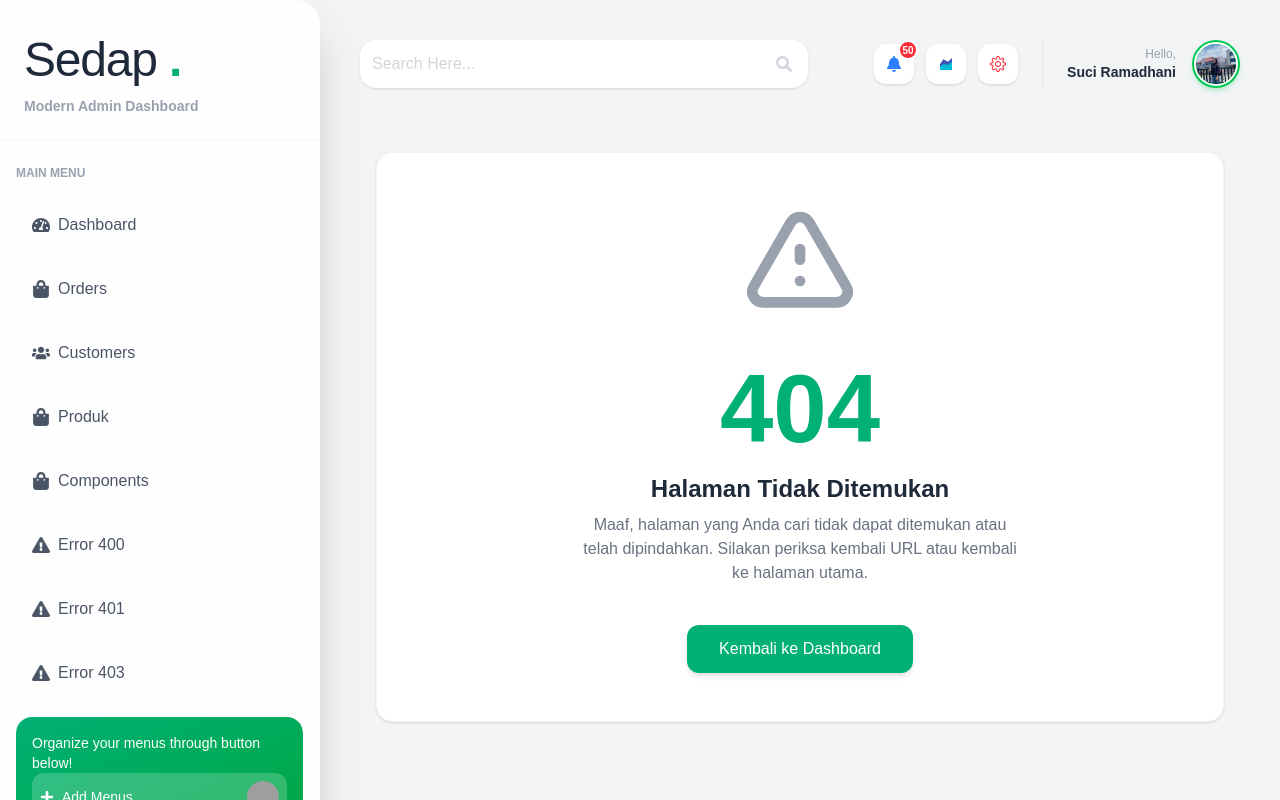
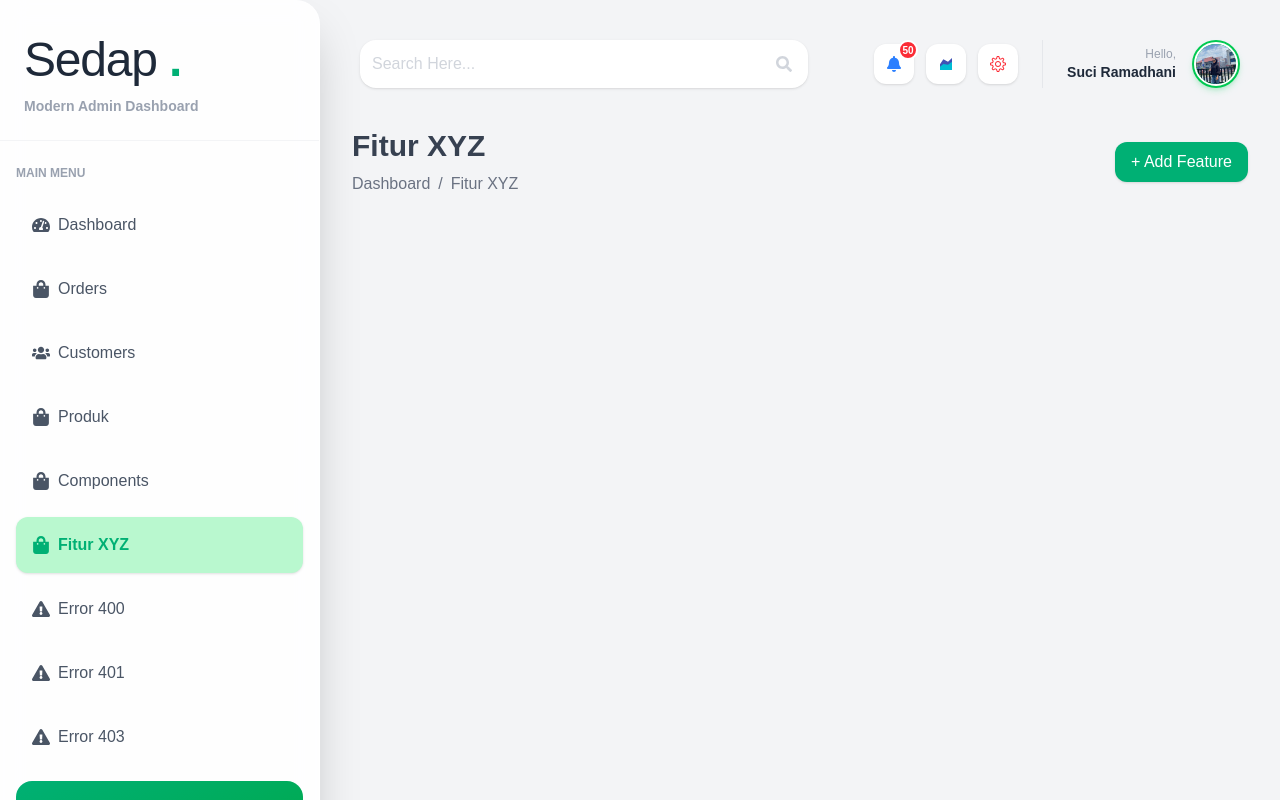
Before and after one commit to ramadhani24si-framework/prak-react-suci, a React (Vite) app: page /FiturXYZ in a window 1280 px wide. Shown: the top 800 px of the page. Built offline with nearby package versions, Linux system fonts and the light colour scheme; grey boxes are pictures that could not be loaded.

Commit message:
buat fitur xyz

```diff
--- a/src/App.jsx
+++ b/src/App.jsx
@@ -15,8 +15,7 @@ const NotFound = React.lazy(() => import("./pages/NotFound"));
 const Login = React.lazy(() => import("./pages/auth/Login"));
 const Register = React.lazy(() => import("./pages/auth/Register"));
 const Forgot = React.lazy(() => import("./pages/auth/Forgot"));
-
-
+const FiturXYZ = React.lazy(() => import("./pages/FiturXYZ"));
 // 🔥 HALAMAN BARU PERTEMUAN 9
 const Produk = React.lazy(() => import("./pages/Produk"));
 const ProductDetail = React.lazy(() => import("./pages/ProductDetail"));
@@ -36,7 +35,7 @@ function App() {
           <Route path="/orders" element={<Orders />} />
           <Route path="/customers" element={<Customers />} />
           <Route path="/components" element={<Components />} />
-
+          <Route path="/FiturXYZ" element={<FiturXYZ />} />
           {/* 🔥 ROUTE BARU PERTEMUAN 9 */}
           <Route path="/produk" element={<Produk />} />
           <Route path="/produk/:id" element={<ProductDetail />} />
--- a/src/components/Sidebar.jsx
+++ b/src/components/Sidebar.jsx
@@ -11,7 +11,7 @@ export default function Sidebar() {
     // 🔥 MENU BARU PERTEMUAN 9
     { name: "Produk", icon: <FaShoppingBag />, to: "/produk" },
     { name: "Components", icon: <FaShoppingBag />, to: "/components" },
-
+    {name: "Fitur XYZ", icon: <FaShoppingBag />, to: "/FiturXYZ"},
     // ERROR MENU
     { name: "Error 400", icon: <FaExclamationTriangle />, to: "/error-400" },
     { name: "Error 401", icon: <FaExclamationTriangle />, to: "/error-401" },
--- /dev/null
+++ b/src/pages/FiturXYZ.jsx
@@ -0,0 +1,22 @@
+import { useState } from "react";
+import PageHeader from "../components/PageHeader";
+
+export default function FiturXYZ() {
+  const [showForm, setShowForm] = useState(false);
+
+  return (
+    <div className="space-y-6">
+      <PageHeader
+        title="Fitur XYZ"
+        breadcrumb={["Dashboard", "Fitur XYZ"]}
+      >
+        <button
+          onClick={() => setShowForm(!showForm)}
+          className="bg-hijau text-white px-4 py-2 rounded-xl shadow hover:scale-105 transition"
+        >
+          + Add Feature
+        </button>
+      </PageHeader>
+    </div>
+  );
+}
```
